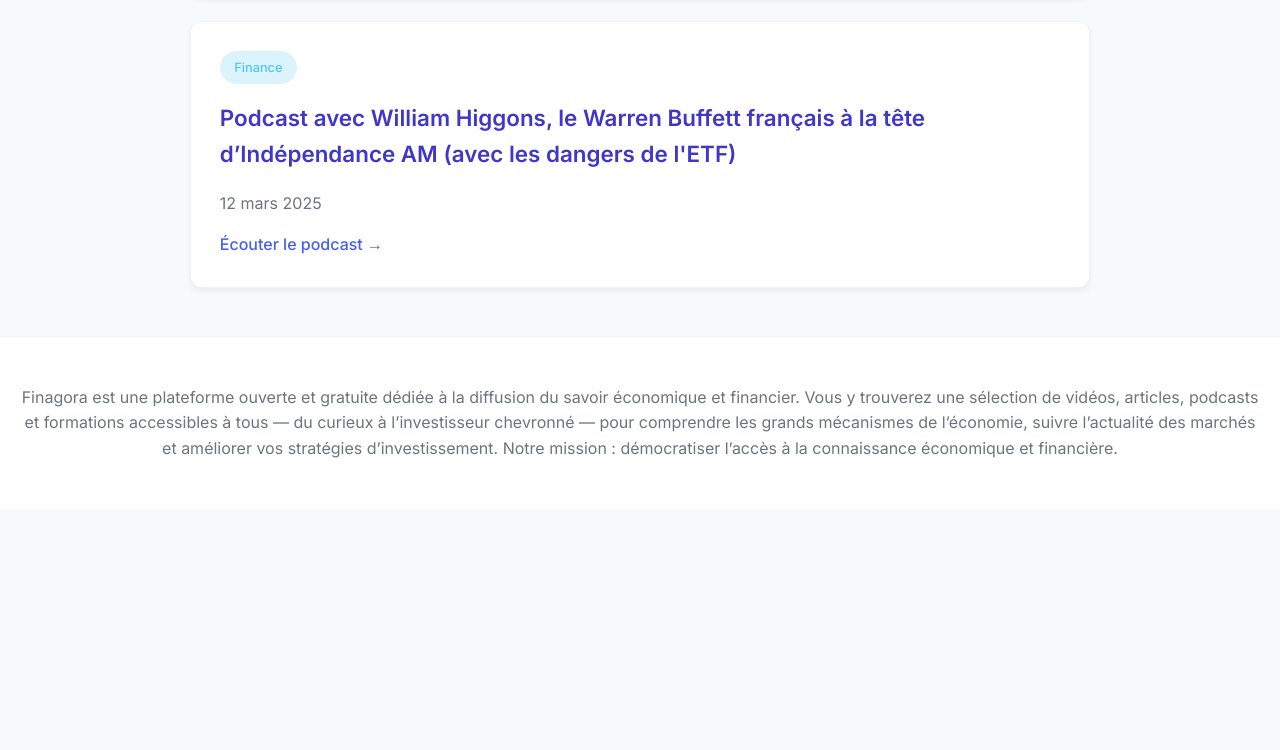
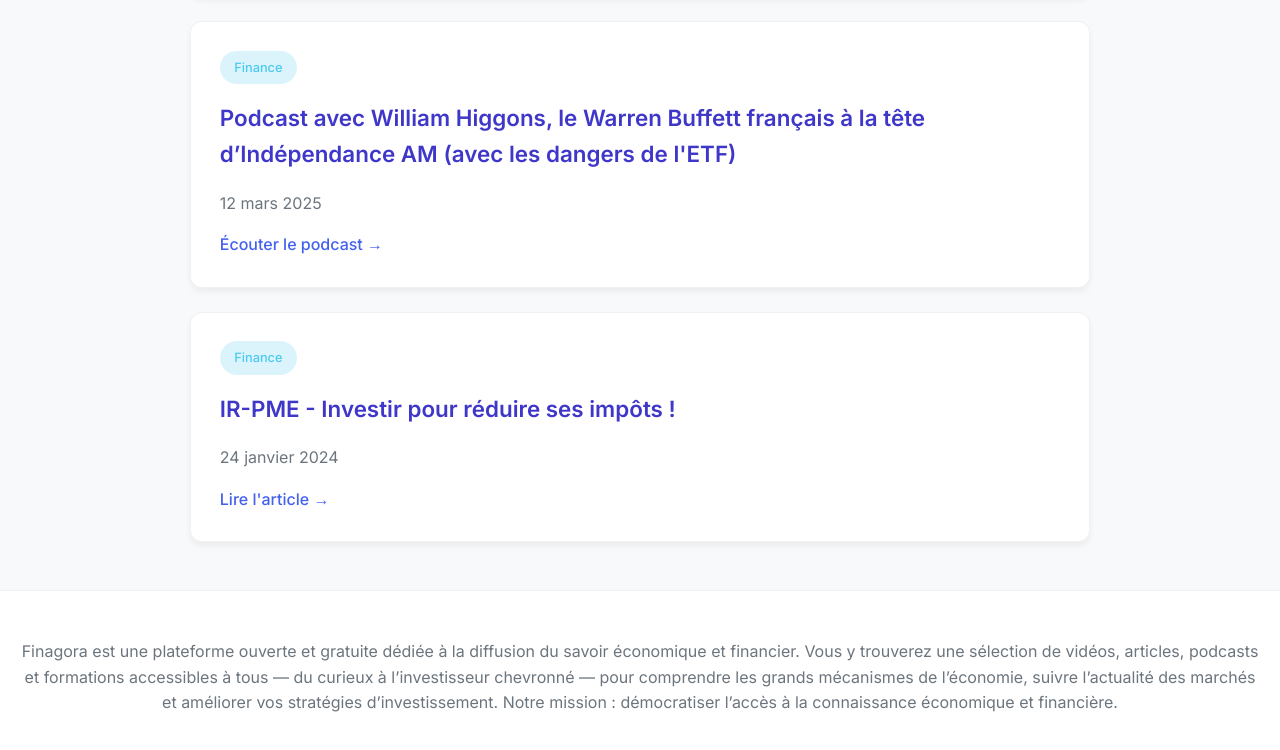
Before and after one commit to FINAGORA/Developper-sa-culture-financiere-et-economique, a plain HTML site: page index.html in a window 1280 px wide. Shown: the part 3601-4351 px from the top of the page. Before the commit the page ends 4110 px from the top, so only its background shows below. Drawn offline with Linux system fonts and the light colour scheme.

Commit message:
Update index.html

```diff
--- a/index.html
+++ b/index.html
@@ -140,6 +140,14 @@
                 <p>12 mars 2025</p>
                 <a href="https://www.youtube.com/watch?v=m1vRTjAnZWA&t=846s" target="_blank" rel="noopener noreferrer">Écouter le podcast →</a>
             </article>
+            <article data-tags="Finance">
+                <div class="tags">
+                    <span class="tag tag-finance">Finance</span>
+                </div>
+                <h2>IR-PME - Investir pour réduire ses impôts !</h2>
+                <p>24 janvier 2024</p>
+                <a href="https://www.tudigo.com/ressources/blog/ir-pme-investir-pour-réduire-ses-impôts?_gl=1*1linrlq*_gcl_au*MTA0MzM2MTQzNy4xNzYxNjcyNDgy" target="_blank" rel="noopener noreferrer">Lire l'article →</a>
+            </article>
         </section>
     </main>
 
```
